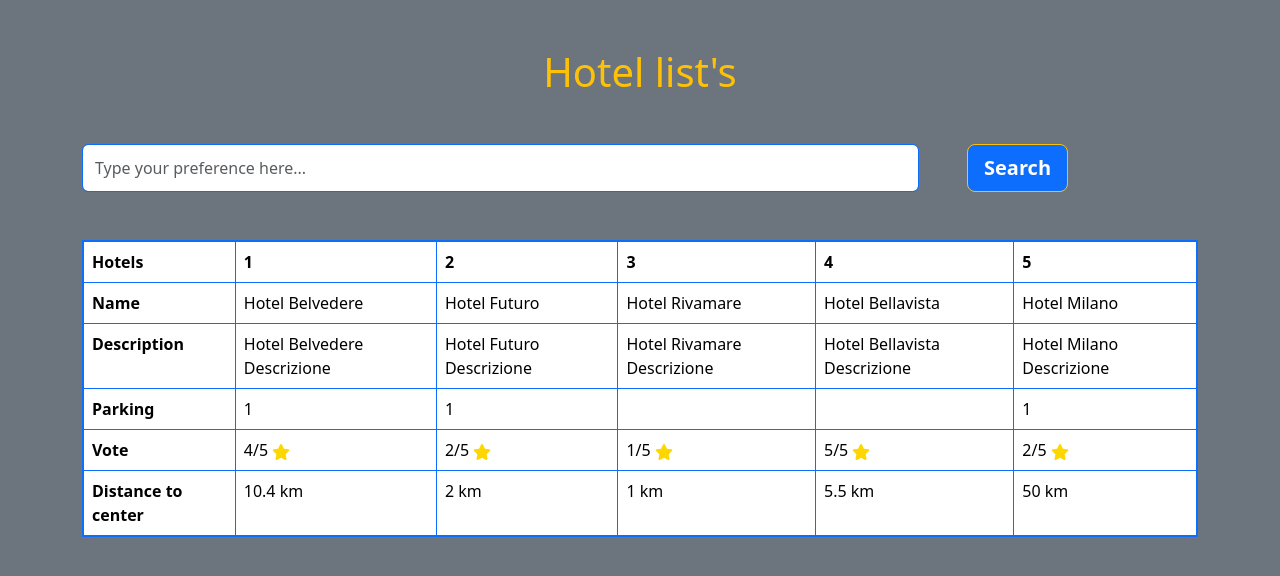
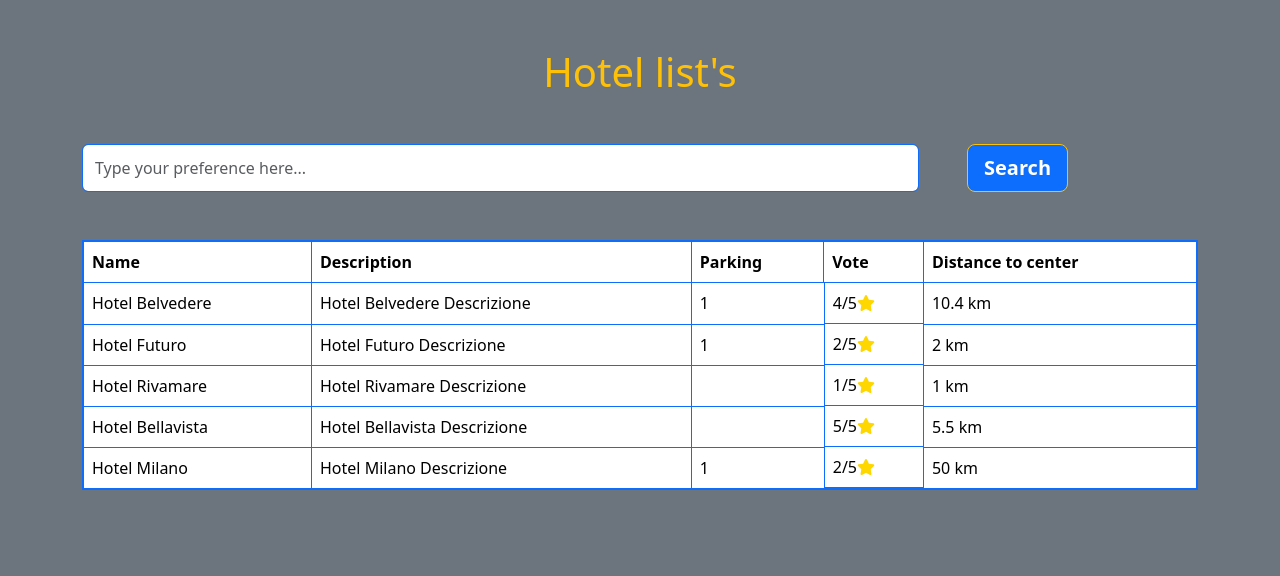
Before and after one commit to FabioVasi/php-hotel, a PHP site: page / in a window 1280 px wide. Shown: the top 576 px of the page. Run offline with PHP 8.4, Linux system fonts and the light colour scheme.

Commit message:
refactoring table end ex

```diff
--- a/index.php
+++ b/index.php
@@ -86,47 +86,25 @@ $hotels = [
                 <table class="table border border-2 border-primary mt-5">
                     <thead>
                         <tr>
-                            <th scope="col-2">Hotels</th>
-                            <th class="border-start border-primary" scope="col-2">1</th>
-                            <th class="border-start border-primary" scope="col-2">2</th>
-                            <th class="border-start border-primary" scope="col-2">3</th>
-                            <th class="border-start border-primary" scope="col-2">4</th>
-                            <th class="border-start border-primary" scope="col-2">5</th>
+                            <th class="border-start border-primary" scope="col">Name</th>
+                            <th class="border-start border-primary" scope="col">Description</th>
+                            <th class="border-start border-primary" scope="col">Parking</th>
+                            <th class="border-start border-primary" scope="col">Vote</th>
+                            <th class="border-start border-primary" scope="col">Distance to center</th>
                         </tr>
                     </thead>
                     <tbody class="border border-primary">
-                        <tr>
-                            <th scope="row">Name</th>
-                            <?php foreach($hotels as $hotel) : ?>
+                        <?php foreach($hotels as $hotel) : ?>
+                            <tr>
                                 <td class="border-start border-primary"><?= $hotel['name'] ?></td>
-                            <?php endforeach; ?>
-                        </tr>
-                        <tr>
-                            <th scope="row">Description</th>
-                            <?php foreach($hotels as $hotel) : ?>
                                 <td class="border-start border-primary"><?= $hotel['description'] ?></td>
-                            <?php endforeach; ?>
-                        </tr>
-                        <tr>
-                            <th scope="row">Parking</th>
-                            <?php foreach($hotels as $hotel) : ?>
                                 <td class="border-start border-primary"><?= $hotel['parking'] ?></td>
-                            <?php endforeach; ?>
-                        </tr>
-                        <tr>
-                            <th scope="row">Vote</th>
-                            <?php foreach($hotels as $hotel) : ?>
-                                <td class="border-start border-primary">
+                                <td class="border-start border-primary d-flex justify-content-start align-items-center">
                                     <?= $hotel['vote'] ?>/5 <svg class="icon" xmlns="http://www.w3.org/2000/svg" height="1em" viewBox="0 0 576 512"><!--! Font Awesome Free 6.4.2 by @fontawesome - https://fontawesome.com License - https://fontawesome.com/license (Commercial License) Copyright 2023 Fonticons, Inc. --><path d="M316.9 18C311.6 7 300.4 0 288.1 0s-23.4 7-28.8 18L195 150.3 51.4 171.5c-12 1.8-22 10.2-25.7 21.7s-.7 24.2 7.9 32.7L137.8 329 113.2 474.7c-2 12 3 24.2 12.9 31.3s23 8 33.8 2.3l128.3-68.5 128.3 68.5c10.8 5.7 23.9 4.9 33.8-2.3s14.9-19.3 12.9-31.3L438.5 329 542.7 225.9c8.6-8.5 11.7-21.2 7.9-32.7s-13.7-19.9-25.7-21.7L381.2 150.3 316.9 18z"/></svg>
                                 </td>
-                            <?php endforeach; ?>
-                        </tr>
-                        <tr>
-                            <th scope="row">Distance to center</th>
-                            <?php foreach($hotels as $hotel) : ?>
                                 <td class="border-start border-primary"><?= $hotel['distance_to_center'] ?> km</td>
-                            <?php endforeach; ?>
-                        </tr>
+                            </tr>
+                        <?php endforeach; ?>
                     </tbody>
                 </table>
             </div>
```
